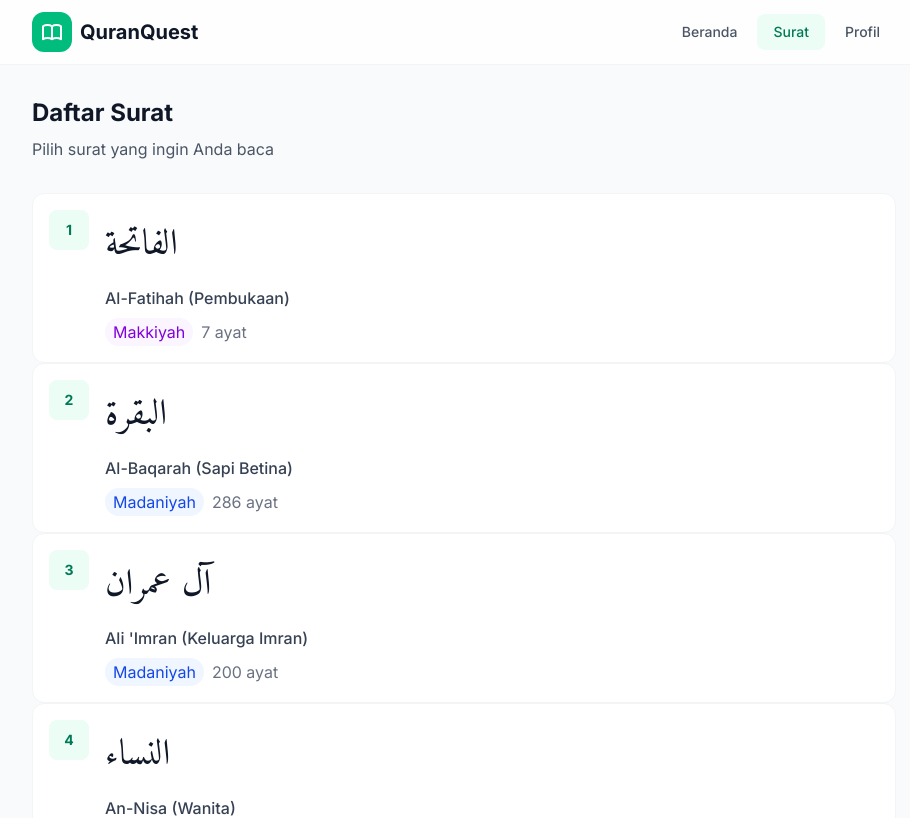
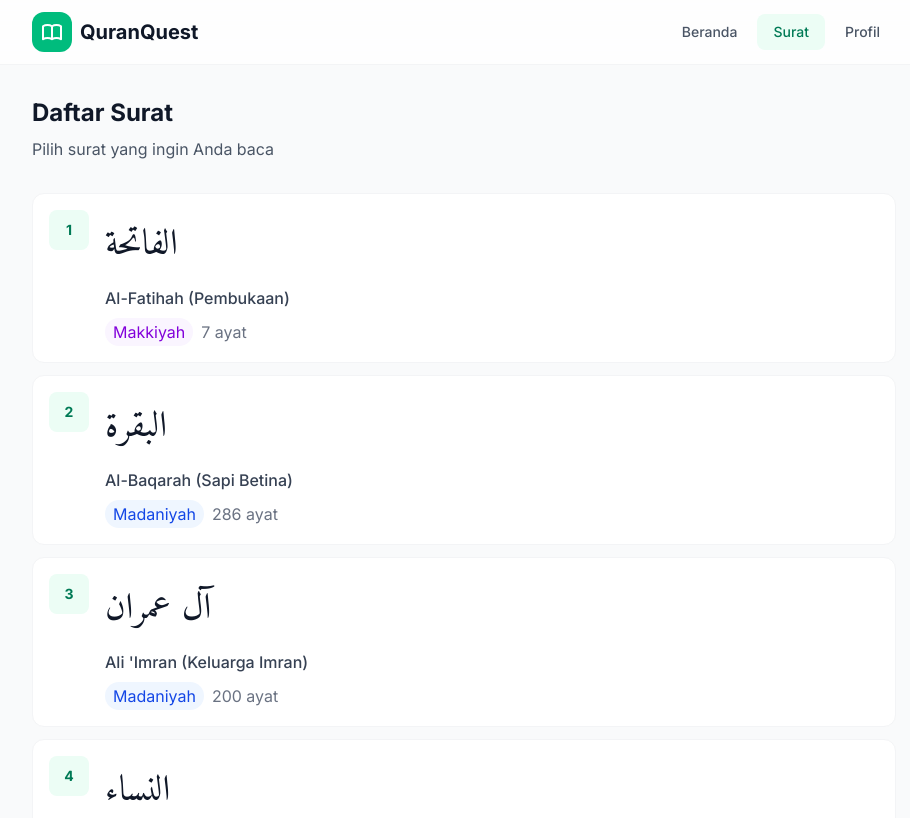
Before and after one commit to hafizputra06/quranquest, a Next.js app: page /surat in a window 1280 px wide. Shown: the top 818 px of the page, without its empty margins (176-1086 px from the left). Built offline with nearby package versions, Linux system fonts and the light colour scheme.

Commit message:
tambah animasi

```diff
--- a/package.json
+++ b/package.json
@@ -10,6 +10,7 @@
   },
   "dependencies": {
     "fast-xml-parser": "^5.4.2",
+    "framer-motion": "^12.35.1",
     "next": "16.1.6",
     "react": "19.2.3",
     "react-dom": "19.2.3"
--- a/src/app/globals.css
+++ b/src/app/globals.css
@@ -38,38 +38,3 @@ body {
 .ayat-card:hover {
   background-color: var(--secondary);
 }
-
-.stagger-1 { animation-delay: 0.1s; }
-.stagger-2 { animation-delay: 0.2s; }
-.stagger-3 { animation-delay: 0.3s; }
-.stagger-4 { animation-delay: 0.4s; }
-.stagger-5 { animation-delay: 0.5s; }
-
-@keyframes fadeInUp {
-  from {
-    opacity: 0;
-    transform: translateY(20px);
-  }
-  to {
-    opacity: 1;
-    transform: translateY(0);
-  }
-}
-
-.animate-fade-in-up {
-  animation: fadeInUp 0.6s ease forwards;
-  opacity: 0;
-}
-
-@keyframes pulse-glow {
-  0%, 100% {
-    box-shadow: 0 0 0 0 rgba(5, 150, 105, 0.4);
-  }
-  50% {
-    box-shadow: 0 0 0 10px rgba(5, 150, 105, 0);
-  }
-}
-
-.animate-pulse-glow {
-  animation: pulse-glow 2s infinite;
-}
--- a/src/app/page.tsx
+++ b/src/app/page.tsx
@@ -1,6 +1,7 @@
 'use client';
 
 import Header from '@/components/Header';
+import { FadeIn, StaggerContainer, StaggerItem } from '@/components/FadeIn';
 import { getRandomAyat, getSurahList, getSurah } from '@/lib/quran-api';
 import { getTodayStatus, getLastRead } from '@/lib/storage';
 import Link from 'next/link';
@@ -62,15 +63,19 @@ export default function Home() {
 
       <main className="max-w-4xl mx-auto px-4 py-8">
         <div className="text-center mb-12">
-          <h1 className="text-4xl font-bold text-gray-900 mb-2 animate-fade-in-up">
+          <FadeIn delay={0}>
+            <h1 className="text-4xl font-bold text-gray-900 mb-2">
               Assalamu&apos;alaikum
             </h1>
-          <p className="text-gray-600 animate-fade-in-up stagger-1">
+          </FadeIn>
+          <FadeIn delay={0.1}>
+            <p className="text-gray-600">
               Mari konsisten membaca Al-Quran setiap hari
             </p>
+          </FadeIn>
         </div>
 
-        <div className="bg-white rounded-2xl shadow-xl p-8 mb-8 border border-emerald-100 animate-fade-in-up stagger-2">
+        <FadeIn delay={0.2} className="bg-white rounded-2xl shadow-xl p-8 mb-8 border border-emerald-100">
           <div className="flex items-center gap-2 mb-4">
             <span className="bg-emerald-100 text-emerald-700 text-xs font-medium px-3 py-1 rounded-full">
               Ayat Hari Ini
@@ -89,10 +94,11 @@ export default function Home() {
               </p>
             </>
           )}
-        </div>
+        </FadeIn>
 
         <div className="grid md:grid-cols-2 gap-4 mb-8">
-          <Link href="/surat" className="animate-fade-in-up stagger-3">
+          <FadeIn delay={0.3}>
+            <Link href="/surat">
               <div className="bg-emerald-500 hover:bg-emerald-600 rounded-xl p-6 text-white transition-colors cursor-pointer">
                 <div className="flex items-center gap-3 mb-2">
                   <svg className="w-6 h-6" fill="none" stroke="currentColor" viewBox="0 0 24 24">
@@ -103,9 +109,11 @@ export default function Home() {
                 <p className="text-emerald-100 text-sm">Baca Al-Quran dengan terjemahan Indonesia</p>
               </div>
             </Link>
+          </FadeIn>
 
           {featuredSurah && (
-            <Link href={`/surat/${featuredSurah.number}`} className="animate-fade-in-up stagger-4">
+            <FadeIn delay={0.4}>
+              <Link href={`/surat/${featuredSurah.number}`}>
                 <div className="bg-white rounded-xl p-6 border border-gray-200 hover:border-emerald-300 hover:shadow-lg transition-all cursor-pointer">
                   <div className="flex items-center gap-2 mb-2">
                     <span className="bg-purple-100 text-purple-700 text-xs font-medium px-3 py-1 rounded-full">
@@ -117,11 +125,12 @@ export default function Home() {
                   <p className="text-gray-400 text-m mt-2">{featuredSurah.numberOfAyahs} ayat</p>
                 </div>
               </Link>
+            </FadeIn>
           )}
         </div>
 
         {todayStatus === 'done' ? (
-          <div className="bg-gradient-to-r from-emerald-500 to-teal-500 rounded-xl p-6 text-white animate-fade-in-up stagger-5">
+          <FadeIn delay={0.5} className="bg-gradient-to-r from-emerald-500 to-teal-500 rounded-xl p-6 text-white">
             <div className="flex items-center justify-between">
               <div>
                 <h2 className="text-lg font-bold mb-1">Target Harian</h2>
@@ -133,9 +142,9 @@ export default function Home() {
                 </svg>
               </div>
             </div>
-          </div>
+          </FadeIn>
         ) : (
-          <div className="bg-gradient-to-r from-amber-500 to-orange-500 rounded-xl p-6 text-white animate-fade-in-up stagger-5">
+          <FadeIn delay={0.5} className="bg-gradient-to-r from-amber-500 to-orange-500 rounded-xl p-6 text-white">
             <div className="flex items-center justify-between">
               <div>
                 <h2 className="text-lg font-bold mb-1">Target Harian</h2>
@@ -147,7 +156,7 @@ export default function Home() {
                 </svg>
               </div>
             </div>
-          </div>
+          </FadeIn>
         )}
       </main>
 
--- a/src/app/surat/[nomor]/page.tsx
+++ b/src/app/surat/[nomor]/page.tsx
@@ -2,6 +2,7 @@
 
 import Header from '@/components/Header';
 import AyatCard from '@/components/AyatCard';
+import { FadeIn, StaggerContainer, StaggerItem } from '@/components/FadeIn';
 import { getSurah } from '@/lib/quran-api';
 import { setLastRead, markTodayAsRead, getLastRead } from '@/lib/storage';
 import { notFound } from 'next/navigation';
@@ -92,7 +93,7 @@ export default function SurahDetailPage({ params }: PageProps) {
       <Header />
 
       <main className="max-w-4xl mx-auto px-4 py-8">
-        <div className="bg-white rounded-xl p-6 mb-6 border border-emerald-100">
+        <FadeIn className="bg-white rounded-xl p-6 mb-6 border border-emerald-100">
           <div className="flex items-center justify-between mb-4">
             <Link
               href="/surat"
@@ -120,12 +121,12 @@ export default function SurahDetailPage({ params }: PageProps) {
           >
             Tandai Selesai Dibaca
           </button>
-        </div>
+        </FadeIn>
 
-        <div className="space-y-0">
+        <StaggerContainer className="space-y-0">
           {ayahs.map((ayat: any) => (
+            <StaggerItem key={ayat.number}>
               <AyatCard
-              key={ayat.number}
                 number={ayat.number}
                 arab={ayat.text}
                 transliteration={ayat.transliteration}
@@ -136,10 +137,11 @@ export default function SurahDetailPage({ params }: PageProps) {
                 lastReadAyat={lastReadAyat}
                 onMarkPosition={handleMarkPosition}
               />
+            </StaggerItem>
           ))}
-        </div>
+        </StaggerContainer>
 
-        <div className="flex items-center justify-between mt-8 pt-6 border-t border-gray-200">
+        <FadeIn delay={0.2} className="flex items-center justify-between mt-8 pt-6 border-t border-gray-200">
           {hasPrev ? (
             <Link
               href={`/surat/${surahNumber - 1}`}
@@ -165,7 +167,7 @@ export default function SurahDetailPage({ params }: PageProps) {
               </svg>
             </Link>
           )}
-        </div>
+        </FadeIn>
       </main>
 
       {showFinishedModal && (
--- a/src/app/surat/page.tsx
+++ b/src/app/surat/page.tsx
@@ -2,6 +2,7 @@
 
 import Header from '@/components/Header';
 import SurahCard from '@/components/SurahCard';
+import { FadeIn, StaggerContainer, StaggerItem } from '@/components/FadeIn';
 import { getSurahList } from '@/lib/quran-api';
 import { getLastRead } from '@/lib/storage';
 import { useEffect, useState } from 'react';
@@ -68,15 +69,15 @@ export default function SuratPage() {
       <Header />
 
       <main className="max-w-4xl mx-auto px-4 py-8">
-        <div className="mb-8">
+        <FadeIn className="mb-8">
           <h1 className="text-2xl font-bold text-gray-900 mb-2">Daftar Surat</h1>
           <p className="text-gray-600">Pilih surat yang ingin Anda baca</p>
-        </div>
+        </FadeIn>
 
-        <div className="space-y-3">
+        <StaggerContainer className="space-y-3">
           {surahList.map((surah) => (
+            <StaggerItem key={surah.number}>
               <SurahCard
-              key={surah.number}
                 number={surah.number}
                 name={surah.name}
                 englishName={surah.englishName}
@@ -85,8 +86,9 @@ export default function SuratPage() {
                 numberOfAyahs={surah.numberOfAyahs}
                 isLastRead={lastReadSurat === surah.number}
               />
+            </StaggerItem>
           ))}
-        </div>
+        </StaggerContainer>
       </main>
     </div>
   );
--- /dev/null
+++ b/src/components/FadeIn.tsx
@@ -0,0 +1,59 @@
+'use client';
+
+import { motion, Variants } from 'framer-motion';
+import { ReactNode } from 'react';
+
+// Common animation variants
+const fadeUpVariants: Variants = {
+    hidden: { opacity: 0, y: 20 },
+    visible: { opacity: 1, y: 0, transition: { duration: 0.5, ease: 'easeOut' } },
+};
+
+const staggerContainerVariants = {
+    hidden: { opacity: 0 },
+    visible: {
+        opacity: 1,
+        transition: {
+            staggerChildren: 0.1,
+        },
+    },
+};
+
+export function FadeIn({ children, className, delay = 0 }: { children: ReactNode; className?: string; delay?: number }) {
+    return (
+        <motion.div
+            variants={{
+                hidden: { opacity: 0, y: 20 },
+                visible: { opacity: 1, y: 0, transition: { duration: 0.5, ease: 'easeOut', delay } },
+            }}
+            initial="hidden"
+            whileInView="visible"
+            viewport={{ once: true, margin: '-50px' }}
+            className={className}
+        >
+            {children}
+        </motion.div>
+    );
+}
+
+export function StaggerContainer({ children, className }: { children: ReactNode; className?: string }) {
+    return (
+        <motion.div
+            variants={staggerContainerVariants}
+            initial="hidden"
+            whileInView="visible"
+            viewport={{ once: true, margin: '-50px' }}
+            className={className}
+        >
+            {children}
+        </motion.div>
+    );
+}
+
+export function StaggerItem({ children, className }: { children: ReactNode; className?: string }) {
+    return (
+        <motion.div variants={fadeUpVariants} className={className}>
+            {children}
+        </motion.div>
+    );
+}
```
Also changed, not shown: 1 other file (tests, documents, lock files or other folders). Lines whose indentation alone changed are shown as unchanged.
